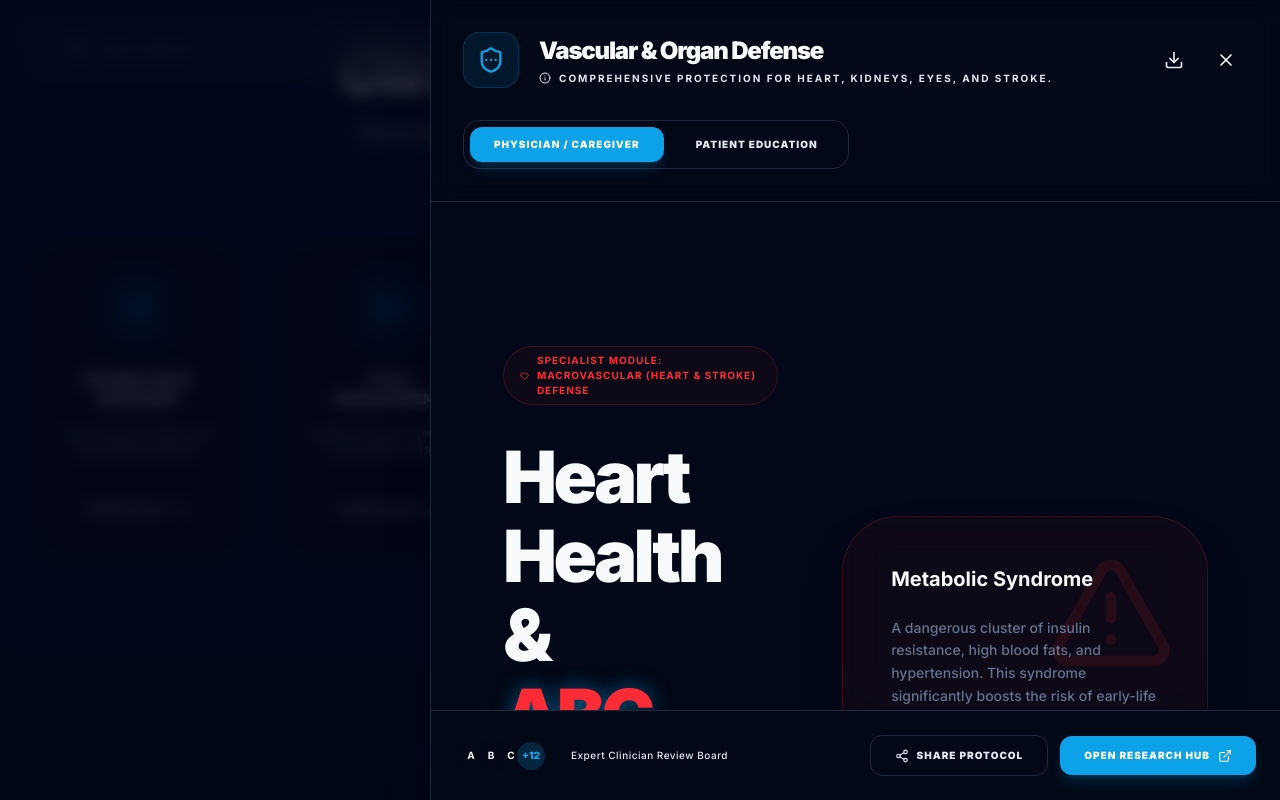
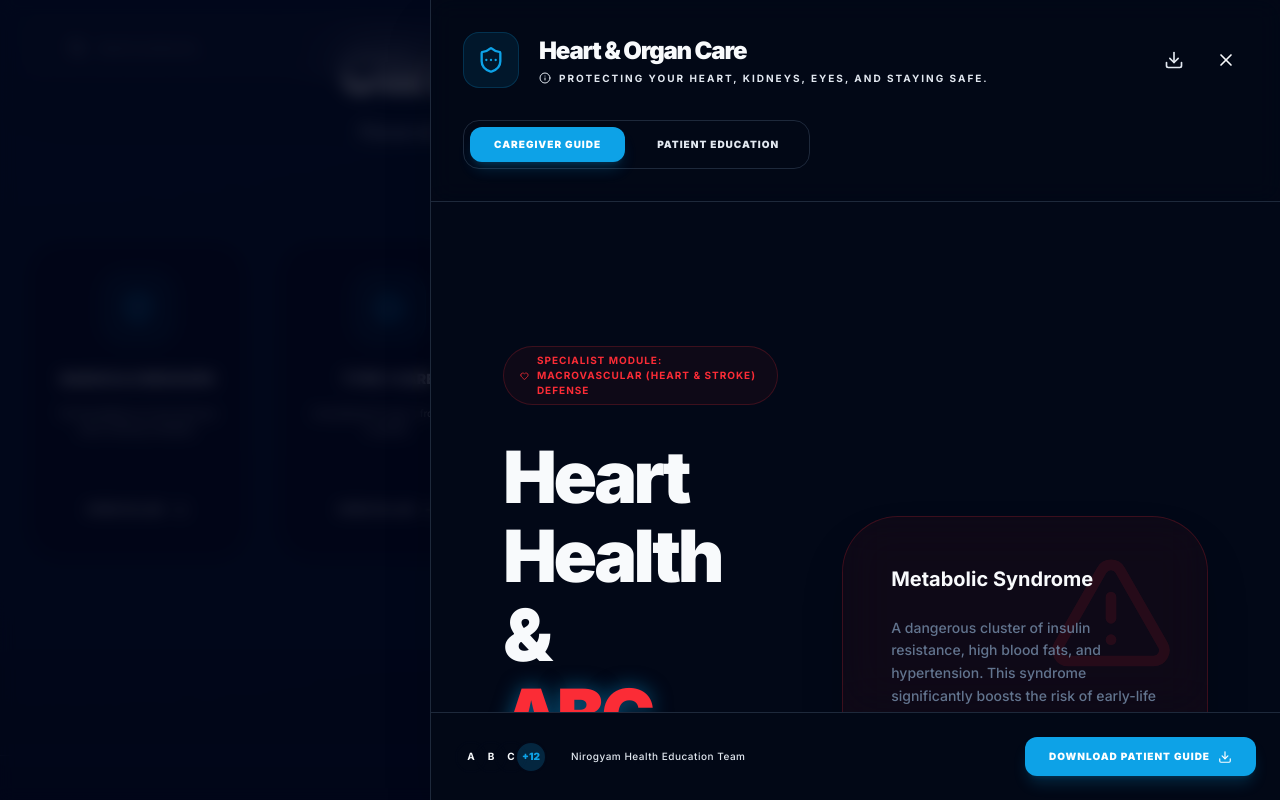
Before and after one commit to beandoc/trackit-right, a Next.js app: page / in a window 1280 px wide. Both pictures are taken after a click on the button 891 px from the left and 1677 px from the top of the page. Shown: the part 1277-2077 px from the top of the page. Built offline with nearby package versions, Linux system fonts and the light colour scheme.

Commit message:
Accessibility Overhaul: Removed physician-centric terminology and professional research triggers. Simplified clinical pillars for patient and caregiver audiences.

```diff
--- a/src/app/page.tsx
+++ b/src/app/page.tsx
@@ -70,37 +70,37 @@ import { motion } from "framer-motion"
 const clinicalPillars = [
   {
     id: 'foundation',
-    label: 'Foundation & Screening',
+    label: 'Basics & Checkups',
     icon: ShieldCheck,
-    summary: '9-Pilar defensive baseline and early detection protocols.',
+    summary: 'The foundations of care and your early checkup schedule.',
     groups: ['Assessment', 'Screening']
   },
   {
     id: 'type1',
-    label: 'Type 1 Management',
+    label: 'Type 1 Care',
     icon: Baby,
-    summary: 'Pediatric and Adult T1 protocols, insulin titration, and tech.',
+    summary: 'Everything for Type 1, from kids to adults.',
     groups: ['Pediatric T1', 'Adult T1']
   },
   {
     id: 'type2',
-    label: 'Metabolic & Women',
+    label: 'Hormones & Health',
     icon: Users,
-    summary: 'Type 2 care, remission pathways, and female hormone health.',
+    summary: 'Type 2 care plans and specific health tips for women.',
     groups: ['Type 2 Care', 'Women Health']
   },
   {
     id: 'macro',
-    label: 'Vascular & Organ Defense',
+    label: 'Heart & Organ Care',
     icon: ShieldEllipsis,
-    summary: 'Comprehensive protection for Heart, Kidneys, Eyes, and Stroke.',
+    summary: 'Protecting your Heart, Kidneys, Eyes, and staying safe.',
     groups: ['Heart', 'Kidney', 'Eye', 'Stroke']
   },
   {
     id: 'lifestyle',
-    label: 'Resilience & Lifestyle',
+    label: 'Daily Life & Mood',
     icon: MapPin,
-    summary: 'Exercise, Diet, Mental Health, and Infection resilience.',
+    summary: 'Exercise, healthy eating, and managing your mood.',
     groups: ['Lifestyle', 'Mental Health', 'Nutrition']
   }
 ]
--- a/src/components/ClinicalDrawer.tsx
+++ b/src/components/ClinicalDrawer.tsx
@@ -12,8 +12,8 @@ interface ClinicalDrawerProps {
   icon: React.ElementType
   children: React.ReactNode
   description?: string
-  perspective?: 'physician' | 'patient'
-  onPerspectiveChange?: (p: 'physician' | 'patient') => void
+  perspective?: 'caregiver' | 'patient'
+  onPerspectiveChange?: (p: 'caregiver' | 'patient') => void
 }
 
 export function ClinicalDrawer({
@@ -22,13 +22,13 @@ export function ClinicalDrawer({
   title,
   icon: Icon,
   children,
-  description = "Detailed clinical protocol and scholarly guidance.",
-  perspective = 'physician',
+  description = "Simplified guides for patients and families.",
+  perspective = 'caregiver',
   onPerspectiveChange
 }: ClinicalDrawerProps) {
-  const [activePerspective, setActivePerspective] = React.useState<'physician' | 'patient'>(perspective)
+  const [activePerspective, setActivePerspective] = React.useState<'caregiver' | 'patient'>(perspective)
 
-  const togglePerspective = (mode: 'physician' | 'patient') => {
+  const togglePerspective = (mode: 'caregiver' | 'patient') => {
     setActivePerspective(mode)
     onPerspectiveChange?.(mode)
   }
@@ -111,15 +111,15 @@ export function ClinicalDrawer({
               {/* Perspective Selector */}
               <div className="flex items-center gap-2 p-1.5 rounded-2xl bg-muted/50 border border-border w-fit">
                 <button
-                  onClick={() => togglePerspective('physician')}
+                  onClick={() => togglePerspective('caregiver')}
                   className={cn(
                     "px-6 py-2.5 rounded-xl text-[10px] font-black uppercase tracking-widest transition-all",
-                    activePerspective === 'physician'
+                    activePerspective === 'caregiver'
                       ? "bg-primary text-white shadow-lg shadow-primary/20"
                       : "text-muted-foreground hover:text-foreground"
                   )}
                 >
-                  Physician / Caregiver
+                  Caregiver Guide
                 </button>
                 <button
                   onClick={() => togglePerspective('patient')}
@@ -155,17 +155,13 @@ export function ClinicalDrawer({
                      +12
                    </div>
                  </div>
-                 <p className="text-[10px] text-muted-foreground font-medium tracking-wider">Expert Clinician Review Board</p>
+                  <p className="text-[10px] text-muted-foreground font-medium tracking-wider">Nirogyam Health Education Team</p>
                </div>
 
                <div className="flex items-center gap-3">
-                 <button className="px-6 py-3 rounded-xl border border-border text-[10px] font-black uppercase tracking-widest text-muted-foreground hover:text-foreground hover:bg-white/5 transition-all flex items-center gap-2">
-                   <Share2 className="w-3.5 h-3.5" />
-                   Share Protocol
-                 </button>
                  <button className="px-6 py-3 rounded-xl bg-primary text-white text-[10px] font-black uppercase tracking-widest shadow-lg shadow-primary/20 hover:scale-105 active:scale-95 transition-all flex items-center gap-2">
-                   Open Research Hub
-                   <ExternalLink className="w-3.5 h-3.5" />
+                   Download Patient Guide
+                   <Download className="w-3.5 h-3.5" />
                  </button>
                </div>
             </footer>
--- a/src/components/DiabetesBasicsHub.tsx
+++ b/src/components/DiabetesBasicsHub.tsx
@@ -33,17 +33,23 @@ const pillars = [
 ]
 
 const a1cMap = [
-  { a1c: 14.0, mg: 380, status: 'Critical Action' },
-  { a1c: 12.0, mg: 315, status: 'High Risk' },
-  { a1c: 10.0, mg: 250, status: 'Action Suggested' },
-  { a1c: 8.0, mg: 180, status: 'Above Goal' },
-  { a1c: 7.0, mg: 150, status: 'Good Control' },
-  { a1c: 6.0, mg: 115, status: 'Near Goal' },
-  { a1c: 5.0, mg: 80, status: 'Excellent' }
+  { a1c: 14.0, mg: 380, status: 'Very High' },
+  { a1c: 12.0, mg: 315, status: 'High' },
+  { a1c: 10.0, mg: 250, status: 'Above Target' },
+  { a1c: 8.0, mg: 180, status: 'Above Target' },
+  { a1c: 7.0, mg: 150, status: 'Good Target' },
+  { a1c: 6.0, mg: 115, status: 'In Range' },
+  { a1c: 5.0, mg: 80, status: 'In Range' }
 ]
 
 export function DiabetesBasicsHub() {
-  const [activeTab, setActiveTab] = useState<'basics' | 'diagnostics' | 'a1c-converter'>('basics')
+  const [activeTab, setActiveTab] = useState<'basics' | 'test-results' | 'a1c-converter'>('basics')
+
+  const tabLabels: Record<string, string> = {
+    'basics': 'How it Works',
+    'test-results': 'Test Results',
+    'a1c-converter': 'A1C Guide'
+  }
 
   return (
     <section className="py-24 px-6 max-w-7xl mx-auto space-y-24">
@@ -52,25 +58,25 @@ export function DiabetesBasicsHub() {
       <div className="flex flex-col lg:flex-row gap-16 items-start">
         <div className="flex-1 space-y-8">
           <div className="inline-flex items-center gap-2 px-4 py-1.5 rounded-full border border-primary/20 bg-primary/5 text-primary text-[10px] font-bold uppercase tracking-widest">
-            <ShieldCheck className="w-4 h-4" /> FUNDAMENTAL STEWARDSHIP
+            <ShieldCheck className="w-4 h-4" /> DIABETES BASICS
           </div>
           <h2 className="text-4xl lg:text-7xl font-black text-white leading-tight tracking-tighter">
             The Basics of <br />
             <span className="text-primary tracking-tight text-glow">Diabetes Care.</span>
           </h2>
           <p className="text-slate-400 text-lg font-medium leading-relaxed max-w-2xl">
-            "Your care is SPECIFIC TO YOU." Diabetes is a manageable journey, and your goals are determined in partnership with your clinical team.
+            Diabetes is a manageable journey. Learning the basics of how your body uses insulin and what your test results mean will help you stay in control.
           </p>
         </div>
 
         <div className="flex flex-col gap-3">
-           {['basics', 'diagnostics', 'a1c-converter'].map((t) => (
+           {['basics', 'test-results', 'a1c-converter'].map((t) => (
              <button
                key={t}
                onClick={() => setActiveTab(t as any)}
                className={`px-12 py-3 rounded-2xl text-[10px] font-black uppercase tracking-widest transition-all border ${activeTab === t ? 'bg-primary border-primary text-white shadow-xl shadow-primary/20' : 'bg-slate-950 border-white/5 text-slate-500 hover:text-white'}`}
              >
-               {t.replace('-', ' ')}
+               {tabLabels[t]}
              </button>
            ))}
         </div>
@@ -139,9 +145,9 @@ export function DiabetesBasicsHub() {
           </motion.div>
         )}
 
-        {activeTab === 'diagnostics' && (
+        {activeTab === 'test-results' && (
           <motion.div
-            key="diagnostics"
+            key="test-results"
             initial={{ opacity: 0, scale: 0.95 }}
             animate={{ opacity: 1, scale: 1 }}
             className="space-y-12"
--- a/src/components/MedicationTaxonomyHub.tsx
+++ b/src/components/MedicationTaxonomyHub.tsx
@@ -32,6 +32,13 @@ const insulinTypes = [
 export function MedicationTaxonomyHub() {
   const [activeTab, setActiveTab] = useState<'organs' | 'insulin-profiles' | 'interference' | 'protective-toolbox'>('organs')
 
+  const tabLabels: Record<string, string> = {
+    'organs': 'Target Organs',
+    'insulin-profiles': 'Insulin Timing',
+    'interference': 'Side Effects',
+    'protective-toolbox': 'Preventive Meds'
+  }
+
   return (
     <section className="py-24 px-6 max-w-7xl mx-auto space-y-24">
 
@@ -39,11 +46,11 @@ export function MedicationTaxonomyHub() {
       <div className="flex flex-col lg:flex-row gap-16 items-start">
         <div className="flex-1 space-y-8">
           <div className="inline-flex items-center gap-2 px-4 py-1.5 rounded-full border border-primary/20 bg-primary/5 text-primary text-[10px] font-bold uppercase tracking-widest">
-            <FlaskRound className="w-4 h-4" /> CLINICAL PHARMACOPOEIA
+            <FlaskRound className="w-4 h-4" /> CLINICAL MEDICINE GUIDE
           </div>
           <h2 className="text-4xl lg:text-7xl font-black text-white leading-tight tracking-tighter">
             The Treatment <br />
-            <span className="text-primary tracking-tight text-glow">Taxonomy.</span>
+            <span className="text-primary tracking-tight text-glow">Roadmap.</span>
           </h2>
           <p className="text-slate-400 text-lg font-medium leading-relaxed max-w-2xl">
             Diabetes management utilizes a "toolbox" of medications targeting different organ systems. From insulin secretion to liver glucose output, precision is key.
@@ -57,7 +64,7 @@ export function MedicationTaxonomyHub() {
                onClick={() => setActiveTab(t as any)}
                className={`px-10 py-3 rounded-2xl text-[10px] font-black uppercase tracking-widest transition-all border ${activeTab === t ? 'bg-primary border-primary text-white shadow-xl shadow-primary/20' : 'bg-slate-950 border-white/5 text-slate-500 hover:text-white hover:border-white/10'}`}
              >
-               {t.replace('-', ' ')}
+               {tabLabels[t]}
              </button>
            ))}
         </div>
```
Also changed, not shown: src/components/PediatricInsulinTherapy.tsx (+10 -10 lines).
